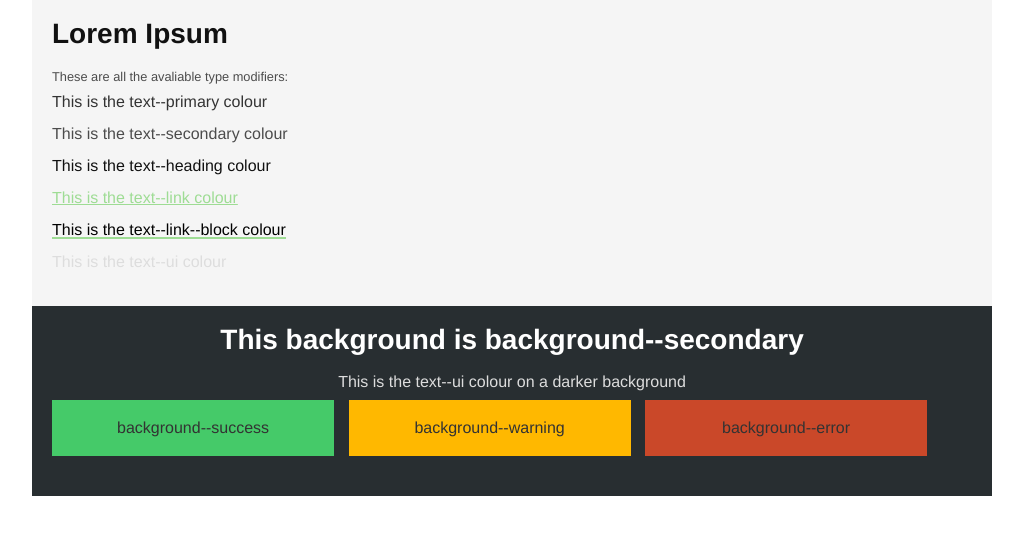
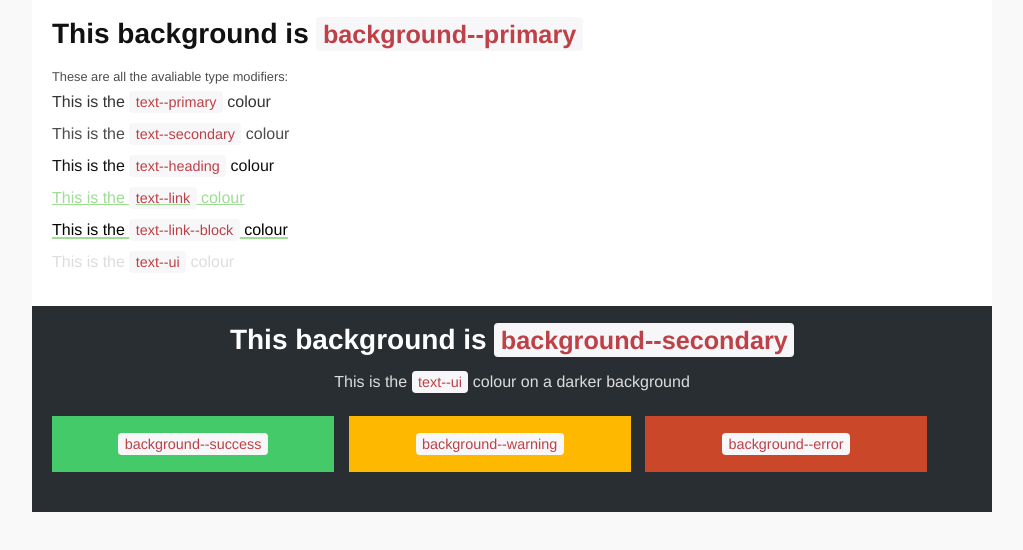
Before and after one commit to sambeevors/emerald, a website: page index.html in a window 1280 px wide. Shown: the whole page, without its empty margins (128-1151 px from the left). Drawn offline with nearby package versions, Linux system fonts and the light colour scheme; files that its build step writes are made by us from their sources.

Commit message:
Tidied up index

```diff
--- a/index.html
+++ b/index.html
@@ -9,30 +9,30 @@
         <div class="container">
             <div class="row">
                 <div class="column full-width background--primary">
-                    <h1>Lorem Ipsum</h1>
+                    <h1>This background is <code>background--primary</code></h1>
                     <p>
                         <small>These are all the avaliable type modifiers:</small>
-                        <span class="blockline text--primary"> This is the text--primary colour </span>
-                        <span class="blockline text--secondary"> This is the text--secondary colour </span>
-                        <span class="blockline text--heading"> This is the text--heading colour </span>
-                        <span class="blockline text--primary"> <a href="#" class="text--link">This is the text--link colour</a></span>
-                        <span class="blockline text--primary"> <a href="#" class="text--link--block">This is the text--link--block colour</a> </span>
-                        <span class="blockline text--ui"> This is the text--ui colour </span>
+                        <span class="blockline text--primary"> This is the <code>text--primary</code> colour </span>
+                        <span class="blockline text--secondary"> This is the <code>text--secondary</code> colour </span>
+                        <span class="blockline text--heading"> This is the <code>text--heading</code> colour </span>
+                        <span class="blockline text--primary"> <a href="#" class="text--link">This is the <code>text--link</code> colour</a></span>
+                        <span class="blockline text--primary"> <a href="#" class="text--link--block">This is the <code>text--link--block</code> colour</a> </span>
+                        <span class="blockline text--ui"> This is the <code>text--ui</code> colour </span>
                     </p>
                 </div>
                 <div class="column full-width background--secondary content--center">
-                    <h1 class="text--white"> This background is background--secondary</h1>
-                    <p class="text--ui"> This is the text--ui colour on a darker background</p>
-
+                    <h1 class="text--white"> This background is <code>background--secondary</code></h1>
+                    <p class="text--ui"> This is the <code>text--ui</code> colour on a darker background</p>
+                    <br>
                     <div class="content--center -flex row">
                         <div class="background--success column one-third">
-                            background--success
+                            <code>background--success</code>
                         </div>
                         <div class="background--warning column one-third">
-                            background--warning
+                            <code>background--warning</code>
                         </div>
                         <div class="background--error column one-third">
-                            background--error
+                            <code>background--error</code>
                         </div>
                     </div>
                 </div>
--- a/scss/components/_reset.scss
+++ b/scss/components/_reset.scss
@@ -13,6 +13,7 @@ article, aside, details, figcaption, figure, footer, header, hgroup, menu, nav,
 
 body {
     line-height: 1;
+    background-color: #f9f9f9;
 }
 
 ol, ul {
--- a/scss/components/_typography.scss
+++ b/scss/components/_typography.scss
@@ -141,3 +141,11 @@ kbd {
     display: block;
     line-height: 2;
 }
+
+code {
+    padding: .2rem .4rem;
+    font-size: 90%;
+    color: #bd4147;
+    background-color: #f7f7f9;
+    border-radius: .25rem;
+}
--- a/scss/globals/_variables.scss
+++ b/scss/globals/_variables.scss
@@ -17,7 +17,7 @@ $colors: (
 
     background: (
         "secondary":  #282E31,
-        "primary": #f5f5f5
+        "primary": #fff
     ),
 
     state: (
```
